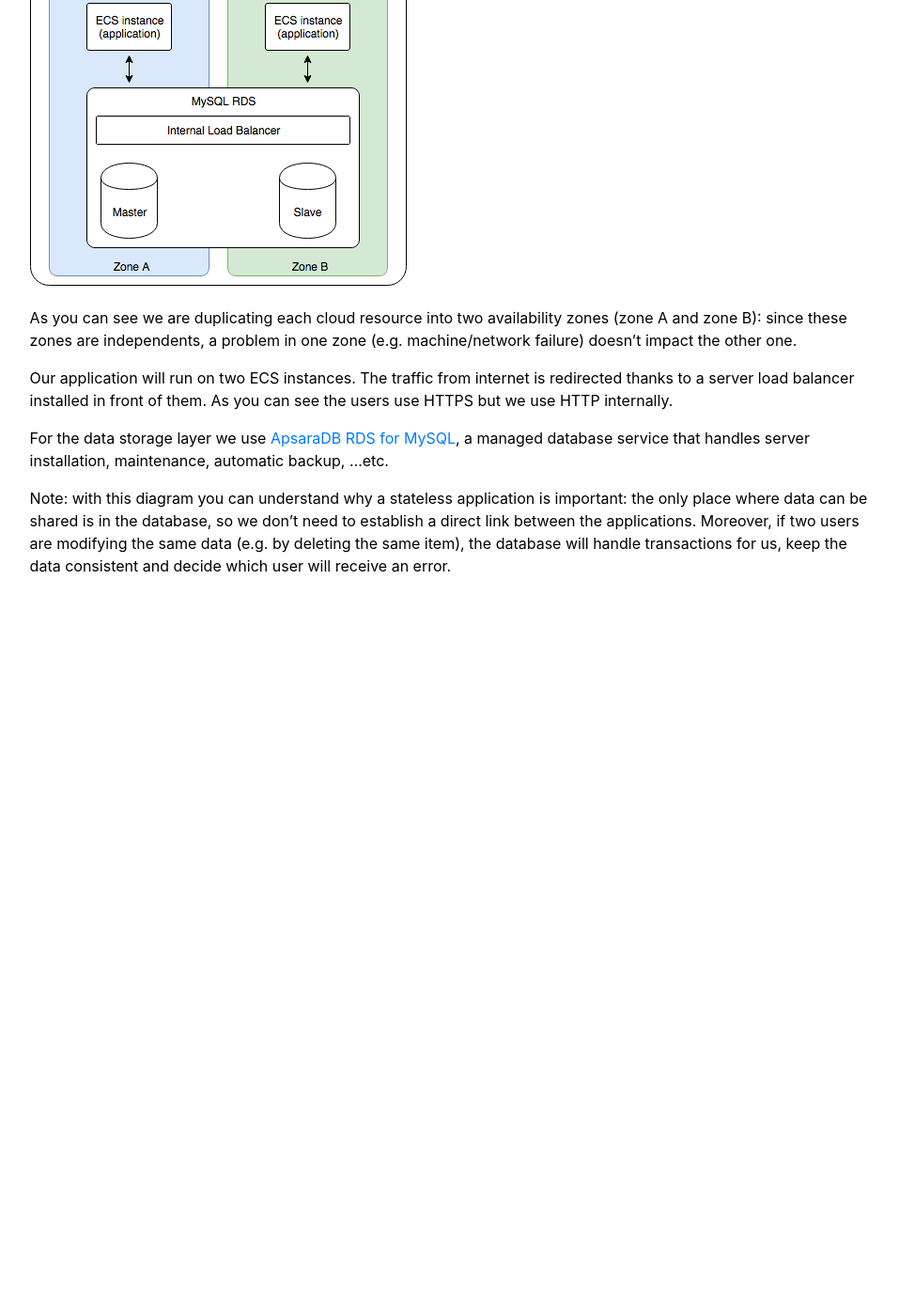
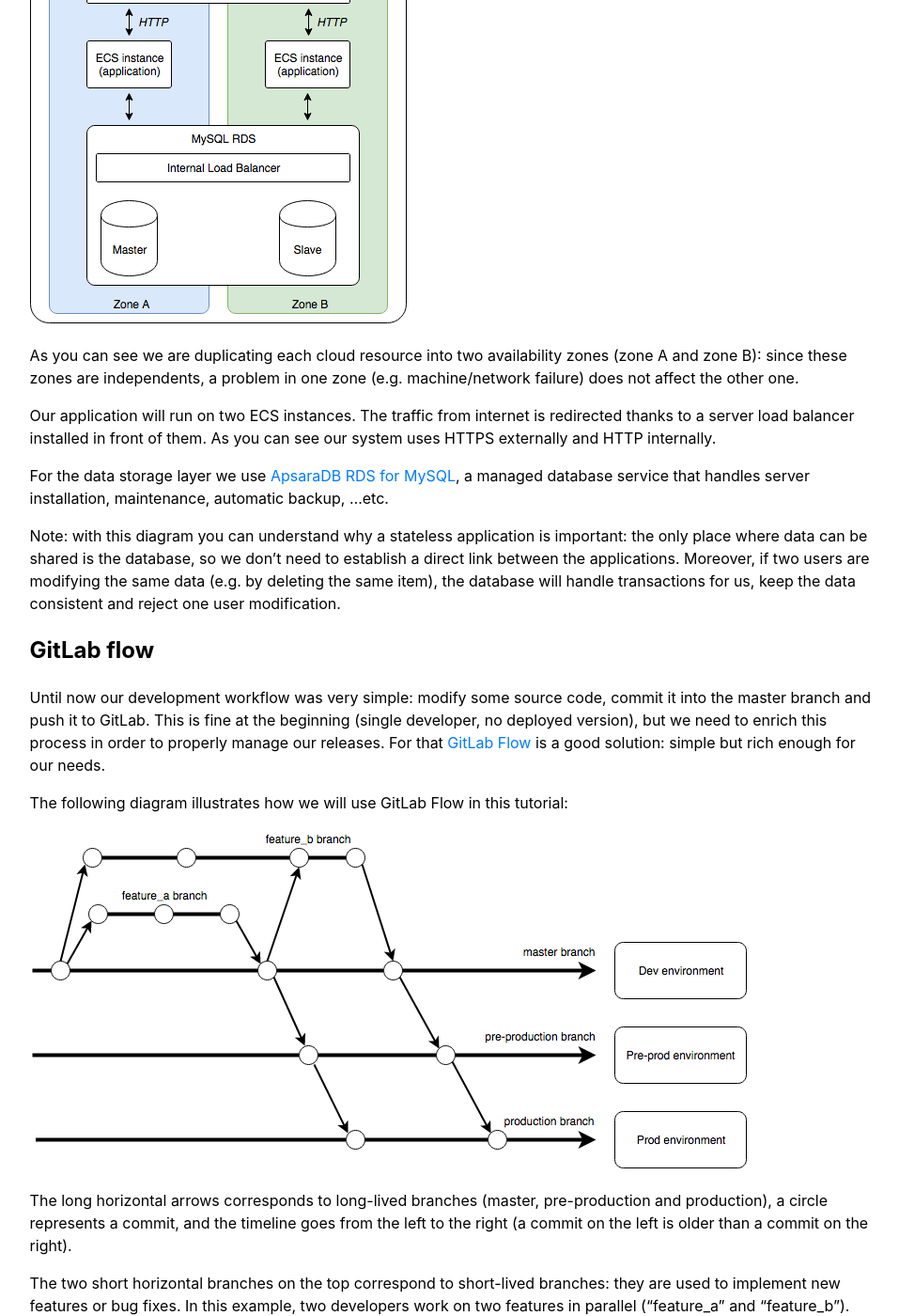
Before and after one commit to alibabacloud-howto/devops, a Jekyll site: the page built from tutorials/devops_for_small_to_medium_web_applications/part_04_continuous_delivery.md, in a window 1280 px wide and 1400 px high, scrolled down 1089 px. Shown: the whole window at 94% size, without its empty margins (266-1223 px from the left). Built offline with Jekyll 4.4.1, drawn with Linux system fonts in a browser that asks for light colours; our own code applies the rules of GitHub Pages for plain Markdown files; before the commit the page ends 1719 px from its top, so only the background shows below that; some of the changed text lies outside the part shown.

Commit message:
Create a "GitLab flow" section.

```diff
--- a/tutorials/devops_for_small_to_medium_web_applications/part_04_continuous_delivery.md
+++ b/tutorials/devops_for_small_to_medium_web_applications/part_04_continuous_delivery.md
@@ -6,18 +6,20 @@ layout: default
 ## Summary
 0. [Introduction](#introduction)
 1. [Highly available architecture](#highly-available-architecture)
-2. GitLab flow
+2. [GitLab flow](#gitlab-flow)
 3. Infrastructure-as-code with Terraform
 4. Pipeline improvements
 
 ## Introduction
-In this part we will finally deploy our application in the cloud! We will create 3 environments:
+In this part we will finally deploy our application in the cloud!
+
+We will create 3 environments:
 * dev.my-sample-domain.xyz - The "development" environment with the latest features.
 * pre-prod.my-sample-domain.xyz - The "pre-production" environment for testing.
 * www.my-sample-domain.xyz - The "production" environment for all users.
 
-The two first sections are quite theoretical as they deal with infrastructure decisions to run the application in
-the cloud and how we should organize our deployment process.
+The two first sections are quite theoretical as they deal with cloud infrastructure design and development & deployment
+process.
 
 The section after that introduces [Terraform](https://www.terraform.io/): as you can see in the previous parts of this
 tutorial, creating our environment for GitLab and SonarQube with
@@ -34,15 +36,44 @@ The following diagram shows a simplified view of our architecture:
 ![HA architecture](images/diagrams/ha-architecture.png)
 
 As you can see we are duplicating each cloud resource into two availability zones (zone A and zone B): since these zones
-are independents, a problem in one zone (e.g. machine/network failure) doesn't impact the other one.
+are independents, a problem in one zone (e.g. machine/network failure) does not affect the other one.
 
 Our application will run on two ECS instances. The traffic from internet is redirected thanks to a server load balancer
-installed in front of them. As you can see the users use HTTPS but we use HTTP internally.
+installed in front of them. As you can see our system uses HTTPS externally and HTTP internally.
 
 For the data storage layer we use [ApsaraDB RDS for MySQL](https://www.alibabacloud.com/product/apsaradb-for-rds-mysql),
 a managed database service that handles server installation, maintenance, automatic backup, ...etc.
 
 Note: with this diagram you can understand why a stateless application is important: the only place where data can be
-shared is in the database, so we don't need to establish a direct link between the applications. Moreover, if two users
+shared is the database, so we don't need to establish a direct link between the applications. Moreover, if two users
 are modifying the same data (e.g. by deleting the same item), the database will handle transactions for us, keep
-the data consistent and decide which user will receive an error.
+the data consistent and reject one user modification.
+
+## GitLab flow
+Until now our development workflow was very simple: modify some source code, commit it into the master branch and push
+it to GitLab. This is fine at the beginning (single developer, no deployed version), but we need to enrich this process
+in order to properly manage our releases. For that [GitLab Flow](https://docs.gitlab.com/ee/workflow/gitlab_flow.html)
+is a good solution: simple but rich enough for our needs.
+
+The following diagram illustrates how we will use GitLab Flow in this tutorial:
+
+![GitLab Flow](images/diagrams/gitlab_flow.png)
+
+The long horizontal arrows corresponds to long-lived branches (master, pre-production and production), a circle
+represents a commit, and the timeline goes from the left to the right (a commit on the left is older than a commit on
+the right).
+
+The two short horizontal branches on the top correspond to short-lived branches: they are used to implement new features
+or bug fixes. In this example, two developers work on two features in parallel ("feature_a" and "feature_b"). When
+the "feature_a" is finished, the developer emits
+a [merge request](https://docs.gitlab.com/ee/user/project/merge_requests/) from his branch to the master. This is
+usually a good time for [code review](https://en.wikipedia.org/wiki/Code_review): another developer can check the
+modifications and accept / reject the request. If accepted, the feature branch is merged into the master and closed.
+In this example, the developer on the "feature_b" merges the new commit from the master branch corresponding to the
+"feature_a" to his own branch. He later can emit a merge request to merge his branch to the master.
+
+On the right, the blocks correspond to environments (one environment = an EIP, a server load balancer, two ECS instances
+and a RDS instance). Everytime a commit is done in the master branch, the CI / CD pipeline compiles, tests, analyzes
+the code, updates the database schema and installs the new application version on the ECS instances. The process is the
+same with the pre-production and production branches: it allows us to manage releases by emitting a merge request
+from the master branch to the pre-production one and from the pre-production one to the production one.
```
Also changed, not shown: tutorials/devops_for_small_to_medium_web_applications/images/diagrams/gitlab_flow.xml (added, +1 -0 lines), tutorials/devops_for_small_to_medium_web_applications/images/diagrams/gitlab_flow.png (added).
